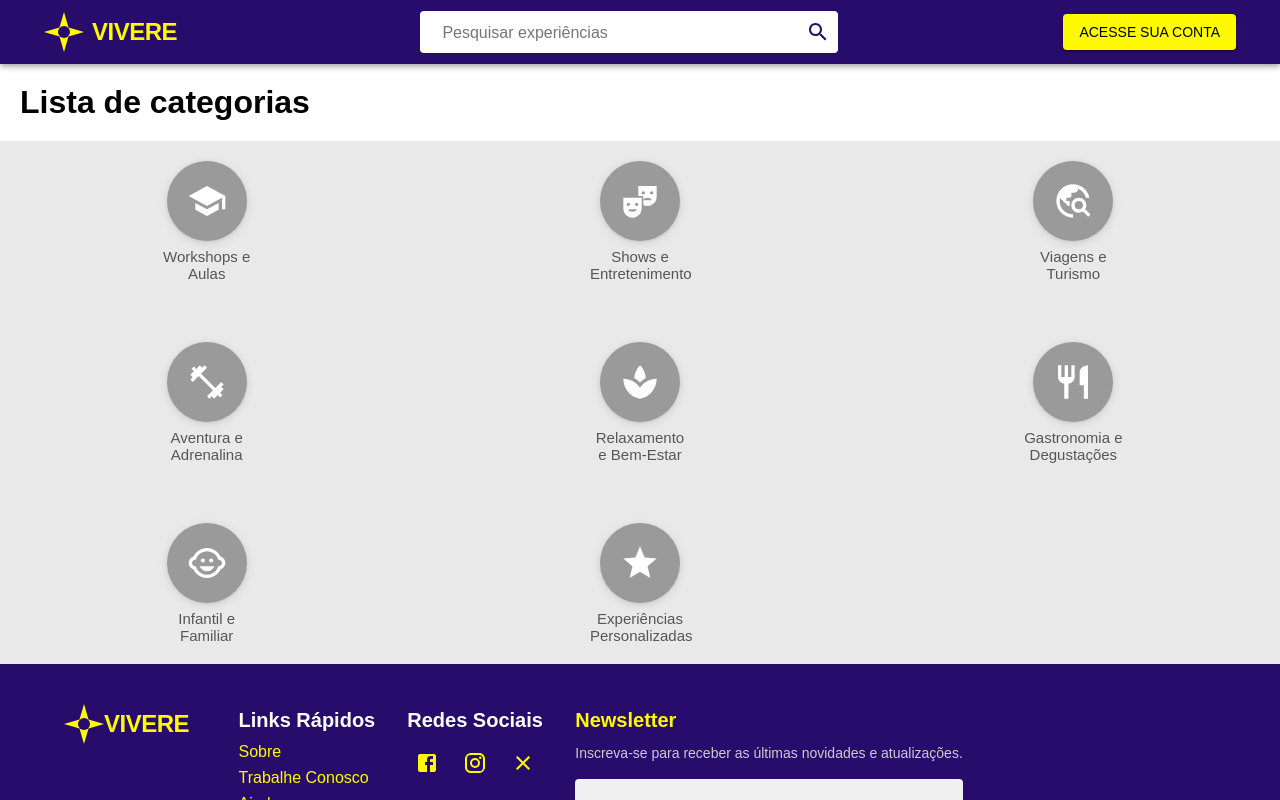
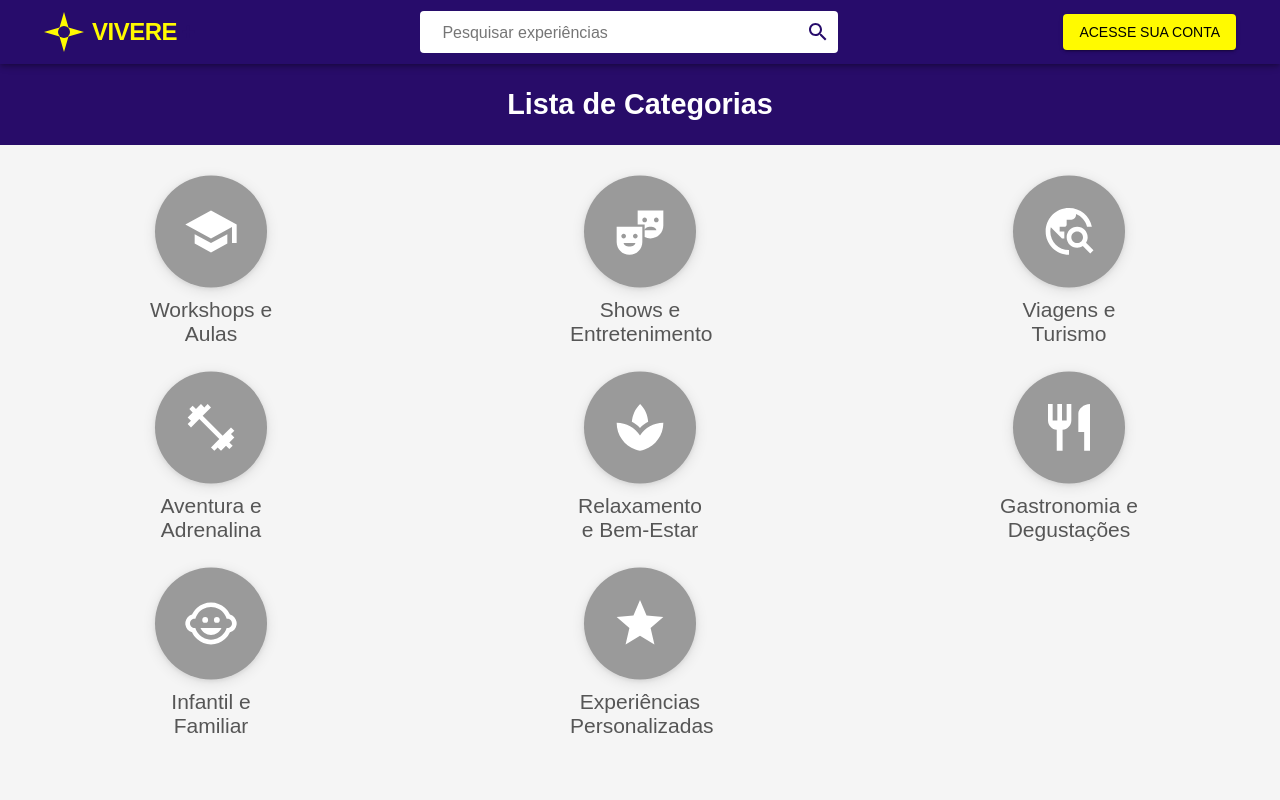
Before and after one commit to vivereTeam/vivere-front, a React (Vite) app: page /category-list in a window 1280 px wide. Shown: the top 800 px of the page. Built offline with nearby package versions, Linux system fonts and the light colour scheme; no server answers.

Commit message:
feat: enhance category list page UI and visuals

```diff
--- a/src/pages/home/CategoryListPage.jsx
+++ b/src/pages/home/CategoryListPage.jsx
@@ -2,31 +2,57 @@ import ExperienceCategory from "../../components/CategoryIcon.jsx";
 
 function CategoryListPage() {
     return (
-        <>
-            <div style={{boxShadow: "0 8px 20px rgba(0, 0, 0, 0.2)",}}>
-                <h1 style={{ padding: "20px", fontFamily: "'Poppins', sans-serif" }}>Lista de categorias</h1>
+        <div style={{ fontFamily: "'Poppins', sans-serif", overflow: "hidden" }}>
+            <div style={{
+                boxShadow: "0 4px 12px rgba(0, 0, 0, 0.1)",
+                background: "hsl(258, 79%, 23%)",
+                color: "white",
+                padding: "24px 20px",
+            }}>
+                <h1 style={{
+                    margin: 0,
+                    fontSize: "1.8rem",
+                    fontWeight: 600,
+                    textAlign: "center"
+                }}>Lista de Categorias</h1>
             </div>
-            <div
-                style={{
-                    backgroundColor: "hsl(0, 0.00%, 91.40%)",
+
+            <div style={{
+                backgroundColor: "hsl(0, 0%, 96%)",
                 display: "grid",
                 gridTemplateColumns: "repeat(3, 1fr)",
                 justifyItems: "center",
-                    gap: "60px",
-                    padding: "20px",
+                gap: "48px",
+                padding: "60px 20px",
                 margin: 0,
-                }}
-            >
+                minHeight: "calc(90vh - 180px)"
+            }}>
+                <div style={{ transform: 'scale(1.4)' }}>
                     <ExperienceCategory category="Workshops e Aulas" />
+                </div>
+                <div style={{ transform: 'scale(1.4)' }}>
                     <ExperienceCategory category="Shows e Entretenimento" />
+                </div>
+                <div style={{ transform: 'scale(1.4)' }}>
                     <ExperienceCategory category="Viagens e Turismo" />
+                </div>
+                <div style={{ transform: 'scale(1.4)' }}>
                     <ExperienceCategory category="Aventura e Adrenalina" />
+                </div>
+                <div style={{ transform: 'scale(1.4)' }}>
                     <ExperienceCategory category="Relaxamento e Bem-Estar" />
+                </div>
+                <div style={{ transform: 'scale(1.4)' }}>
                     <ExperienceCategory category="Gastronomia e Degustações" />
+                </div>
+                <div style={{ transform: 'scale(1.4)' }}>
                     <ExperienceCategory category="Infantil e Familiar" />
+                </div>
+                <div style={{ transform: 'scale(1.4)' }}>
                     <ExperienceCategory category="Experiências Personalizadas" />
                 </div>
-        </>
+            </div>
+        </div>
     );
 }
 
```
Lines whose indentation alone changed are shown as unchanged.
